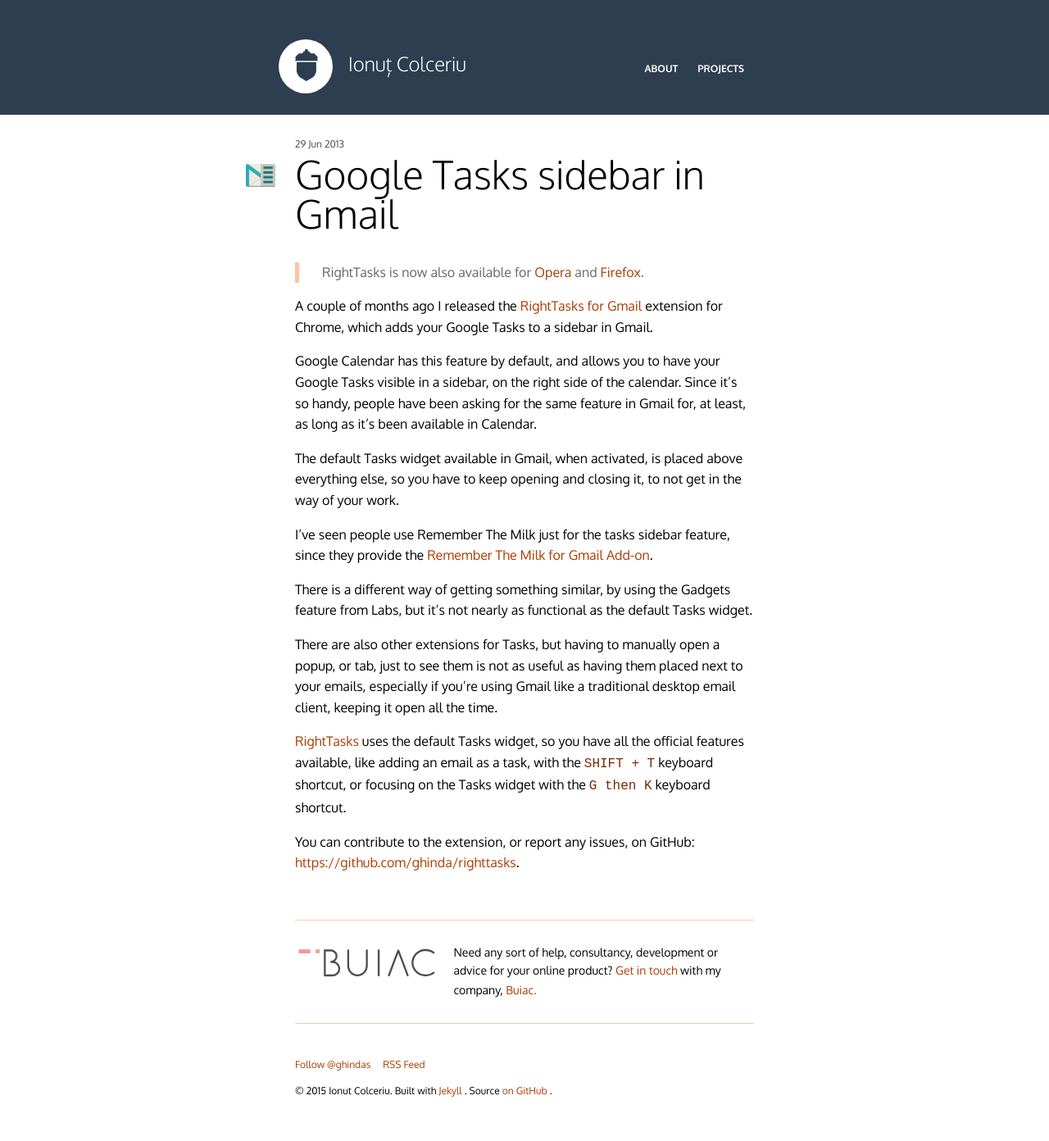
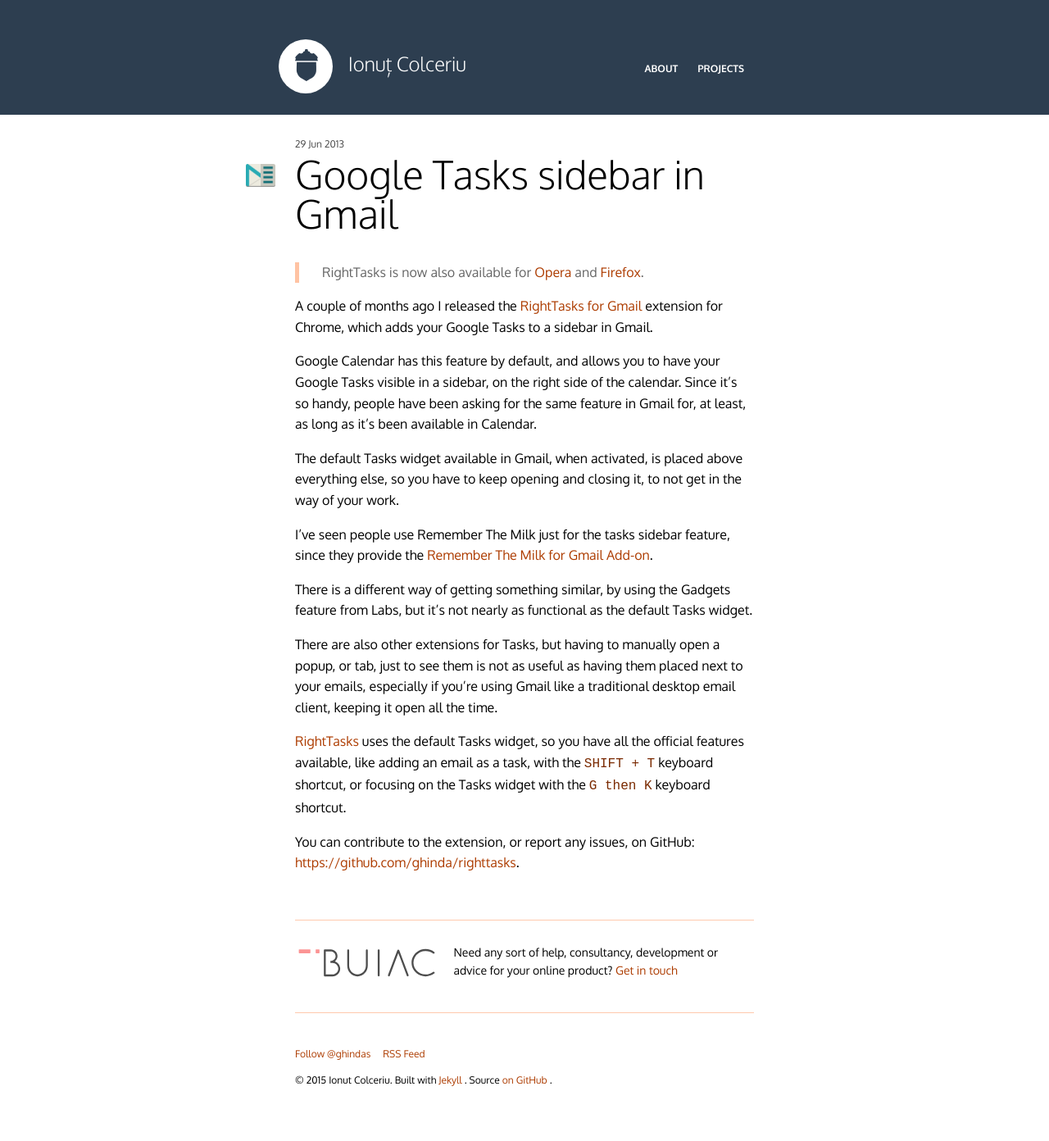
Before and after one commit to ghinda/ghinda.github.com, a Jekyll site: the page built from _posts/2013-06-29-tasks-sidebar-gmail.md, in a window 1280 px wide. Shown: the whole page at 82% size. Built offline with Jekyll 4.4.1, drawn with Linux system fonts in a browser that asks for light colours.

Commit message:
Remove redundant text in the buiac promo.

```diff
--- a/_layouts/post.html
+++ b/_layouts/post.html
@@ -29,10 +29,6 @@
         <a href="mailto:contact@buiac.com">
           Get in touch
         </a>
-        with my company,
-        <a href="http://www.buiac.com/">
-          Buiac.
-        </a>
 
       </p>
 
```
